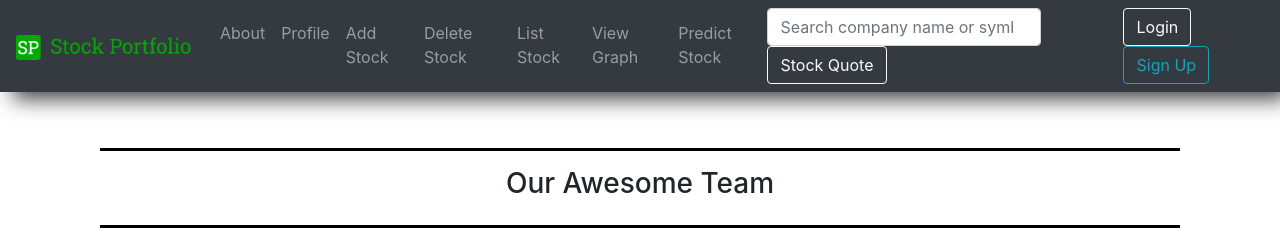
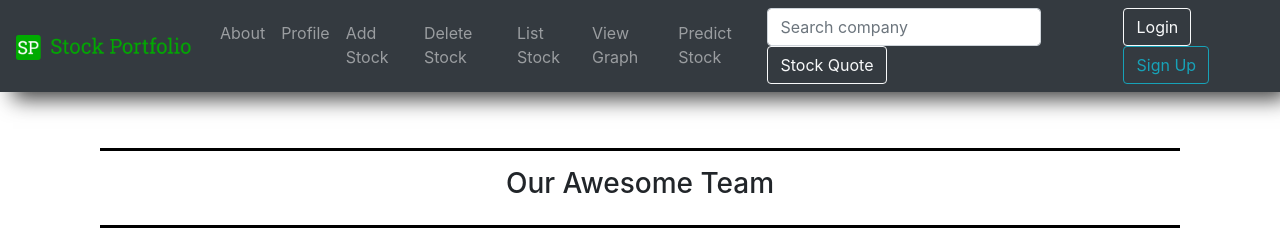
Before and after one commit to pycoder2000/Stock-Management, a Django app: page /about.html in a window 1280 px wide. Shown: the top 245 px of the page. Run offline with Django 3.2, Linux system fonts and the light colour scheme; parts of the project's set-up code (start-up, migrations or seed data) failed here and were passed over; some libraries are stand-ins or nearby versions.

```diff
--- a/quotes/templates/base.html
+++ b/quotes/templates/base.html
@@ -45,7 +45,7 @@
     <form action="{% url 'home' %}" class="form-inline my-2 my-lg-0" method="GET">
 
       <input id="myInput" class="form-control mr-sm-2" autocomplete="off" type="search"
-      placeholder="Search company name or symbol" aria-label="Search" name="ticker"
+      placeholder="Search company" aria-label="Search" name="ticker"
       onClick='document.getElementById("myDropdown").classList.toggle("show") ;' onkeyup="filter('myDropdown','myInput')">
 
       <button class="btn btn-outline-light my-2 my-sm-0" type="submit">Stock Quote</button>
--- a/requirements.txt
+++ b/requirements.txt
@@ -71,3 +71,4 @@ Werkzeug==2.0.3
 yahooquery==2.2.15
 zipp==3.8.0
 zope.interface==5.4.0
+gunicorn
```
Also changed, not shown: 1 other file.
